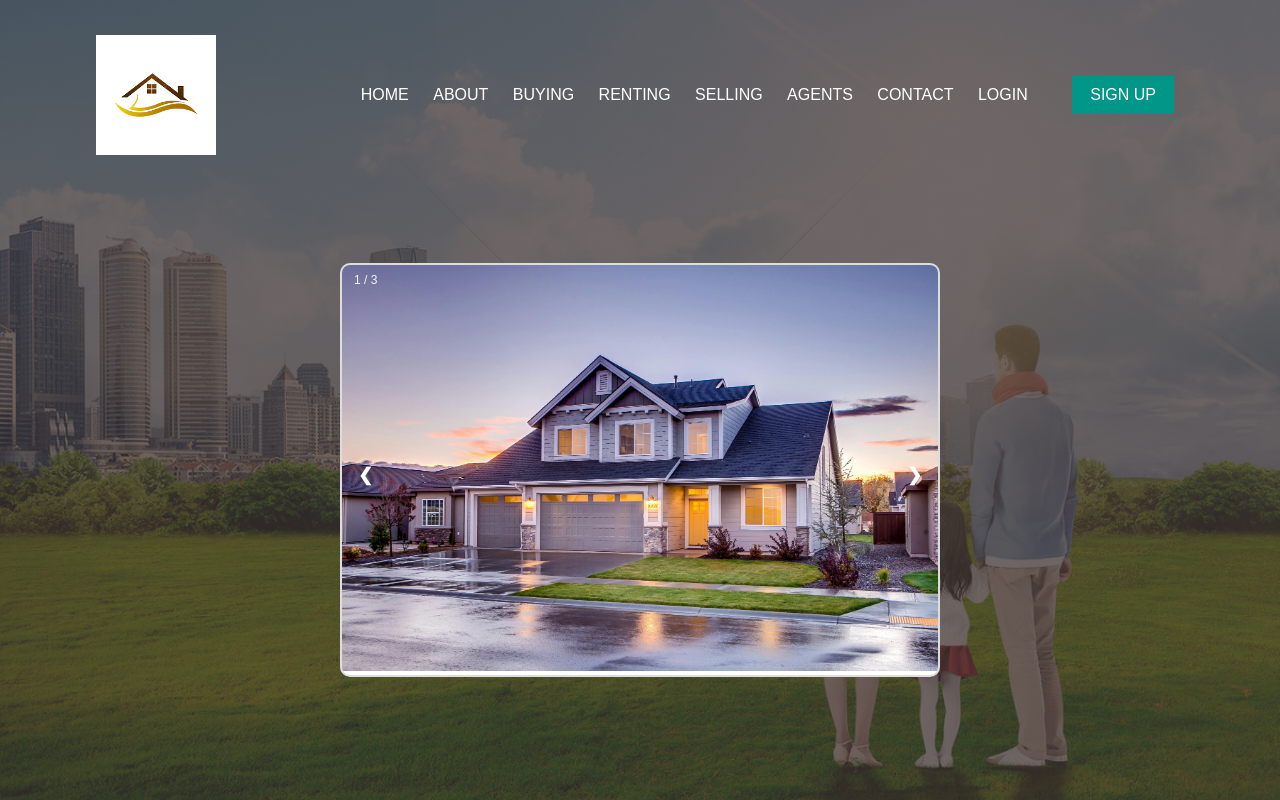
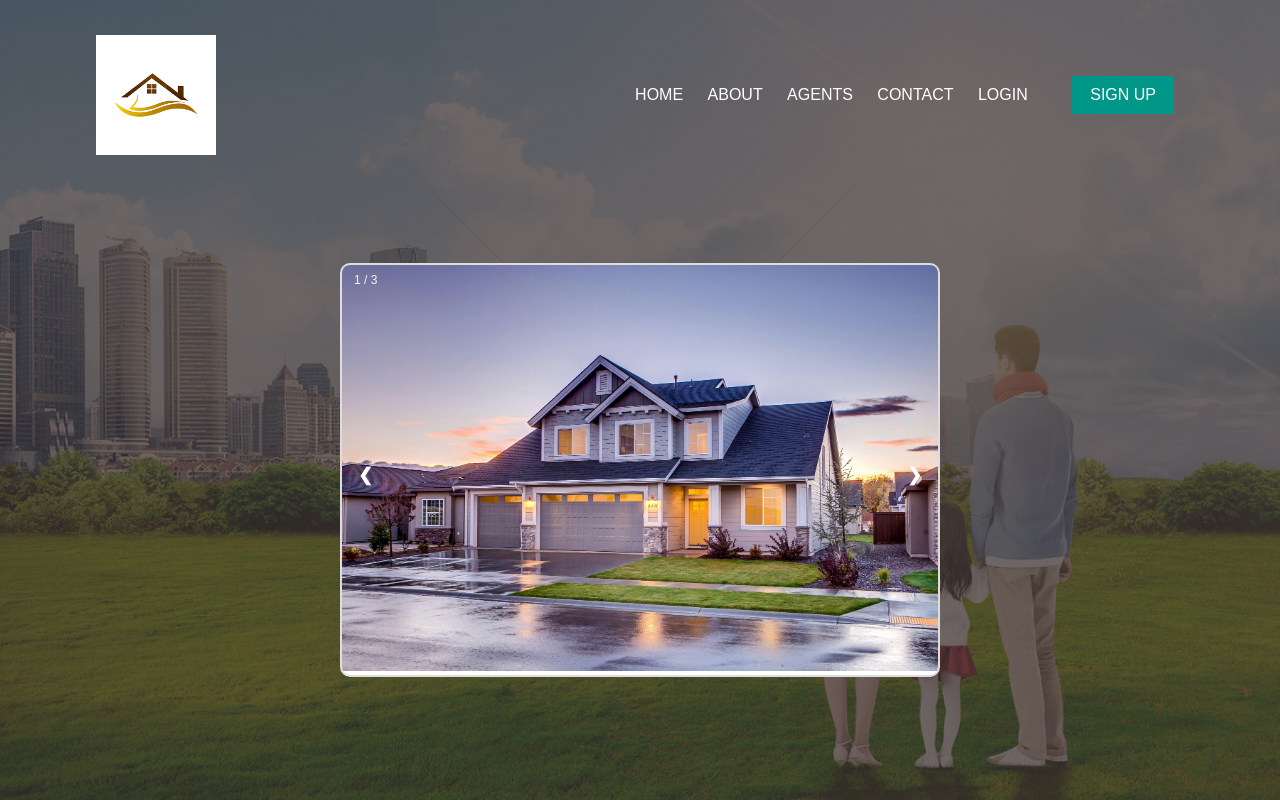
Before and after one commit to arbakelmendi/RealEstate, a PHP site: page /main.php in a window 1280 px wide. Run offline with PHP 8.4, Linux system fonts and the light colour scheme.

Commit message:
All pages changed to php

```diff
--- a/contactUs.html
+++ b/contactUs.php
@@ -370,7 +370,7 @@
         <div class="container">
             <ul>
                 <li>
-                    <a href="main.html" class="logo">
+                    <a href="main.php" class="logo">
                         <div class="images">
                         <img src="./img/logo.png" class="logo-forLight" alt="Publius">
                         </div>
@@ -378,7 +378,7 @@
                     </a>
                 </li>
                 <li>
-                    <a href="main.html" class="nav-link">Home</a>
+                    <a href="main.php" class="nav-link">Home</a>
                 </li>
                 <li>
                     <a href="#" class="nav-link">Join</a>
--- a/js/login.js
+++ b/js/login.js
@@ -4,7 +4,7 @@
 const myHeaders = new Headers();
 myHeaders.append("Content-Type", "application/json");
 
-const response = fetch("http://localhost/login.html", {
+const response = fetch("http://localhost/login.php", {
   method: "POST",
   body: JSON.stringify({ username: "example", password: "Admin" }),
   headers: myHeaders,
--- a/main.php
+++ b/main.php
@@ -20,14 +20,11 @@
             <div class="navbar">
                 <img src="img/logo.png" class="logo">
                 <ul>
-                    <li><a href="main.html">Home</a></li>
+                    <li><a href="main.php">Home</a></li>
                     <li><a href="#">About</a></li>
-                    <li><a href="#">Buying</a></li>
-                    <li><a href="#">Renting</a></li>
-                    <li><a href="#">Selling</a></li>
-                    <li><a href="agents.html">Agents</a></li>
-                    <li><a href="contactUs.html">Contact</a></li>
-                    <li><a href="login.html" class="h-btn1">Login</a></li>
+                    <li><a href="agents.php">Agents</a></li>
+                    <li><a href="contactUs.php">Contact</a></li>
+                    <li><a href="login.php" class="h-btn1">Login</a></li>
                     <li><a href="#" class="h-btn2">Sign Up</a></li>
 
                 </ul>
```
Also changed, not shown: agents.php (renamed from agents.html, +4 -6 lines), login.php (+9 -11 lines).
